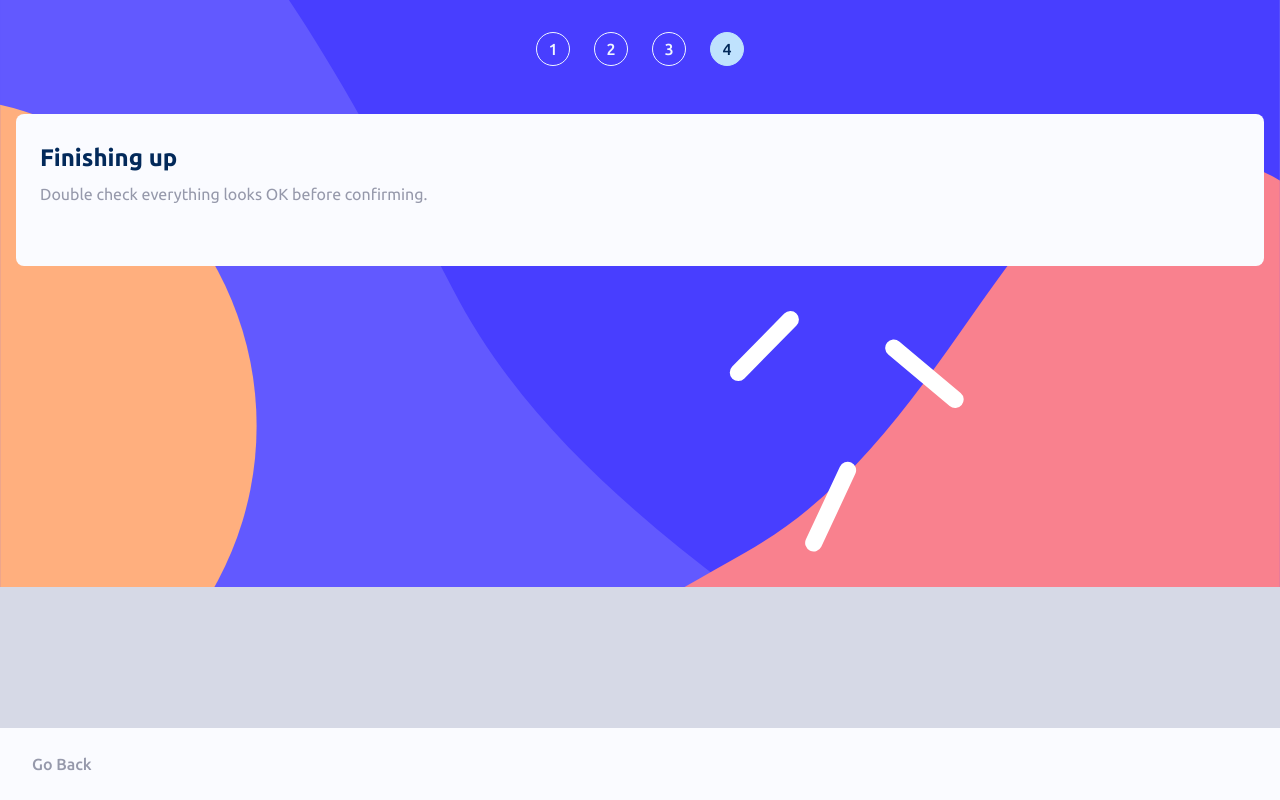
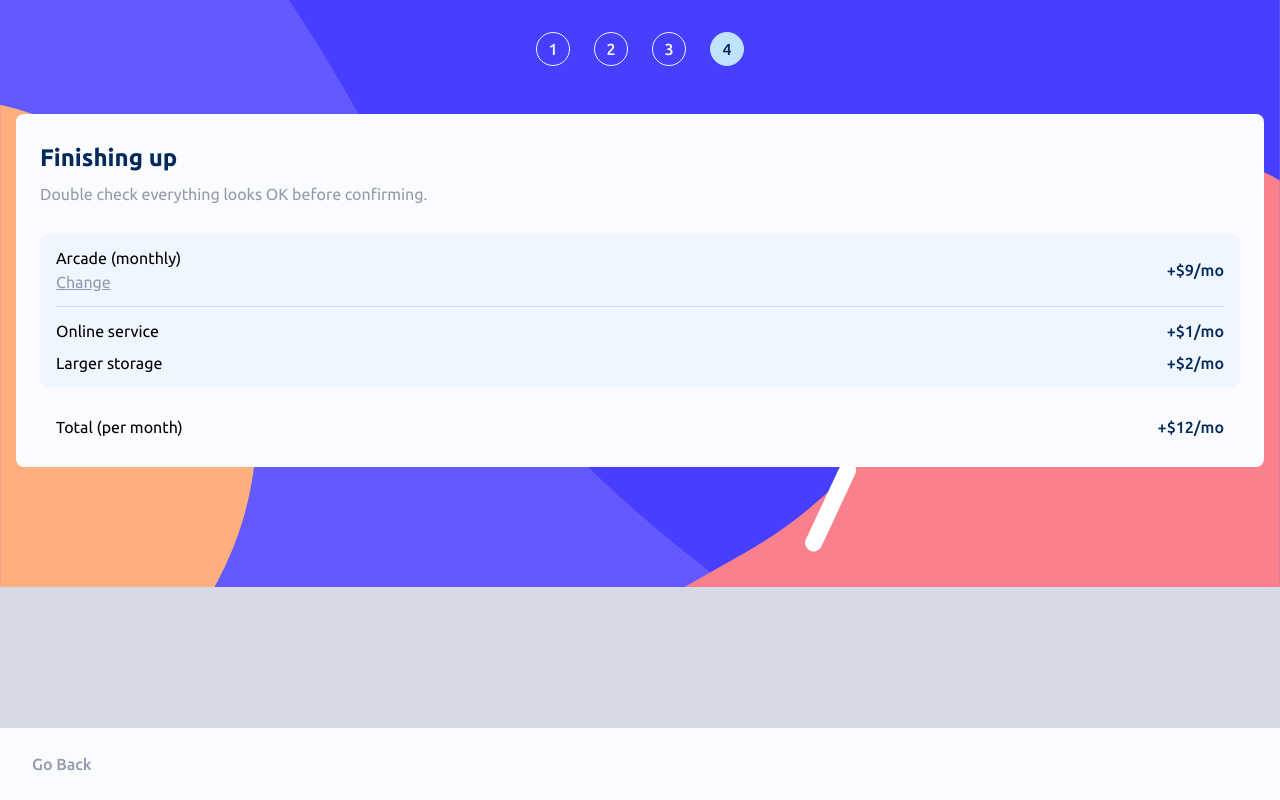
Before and after one commit to Gabrield7/multi-step-form, a React (Vite) app: page /summary in a window 1280 px wide. Built offline with nearby package versions, Linux system fonts and the light colour scheme.

Commit message:
feat: add summary sketch component

```diff
--- a/src/Pages/Info/FormField/index.tsx
+++ b/src/Pages/Info/FormField/index.tsx
@@ -1,6 +1,6 @@
-import { validation } from '../validation.tsx';
+import { useState } from 'react';
+import { validation } from '../validation.ts';
 import clsx from 'clsx';
-import { useState } from 'react';
 import './FormField.scss';
 
 interface IFormFieldProps{
--- a/src/Pages/Plan/SwitchContext.tsx
+++ b/src/Pages/Plan/SwitchContext.tsx
@@ -1,5 +1,4 @@
 import { useState, createContext, ReactNode } from "react";
-import './Plan.scss';
 
 interface ISwitchContextProps {
     check: boolean;
@@ -20,9 +19,7 @@ const SwitchContextProvider =({ children }: ISwitchContextProviderProps) => {
 
     return (
         <SwitchContext.Provider value={{ check, setCheck }}>
-            <div className='plan__container'>
-                {children}
-            </div>
+            {children}
         </SwitchContext.Provider>
     )
 }
--- a/src/Pages/Plan/index.tsx
+++ b/src/Pages/Plan/index.tsx
@@ -3,6 +3,7 @@ import { BodyPage } from '../../Components/BodyPage';
 import { PlanButton } from './PlanButton';
 import { Switch } from './Switch';
 import { SwitchContextProvider } from './SwitchContext';
+import './Plan.scss';
 
 export const Plan = () => {
     return(
@@ -11,11 +12,13 @@ export const Plan = () => {
             subtitle={'You have the option of monthly or yearly billing.'}
         >
             <SwitchContextProvider>
-                <PlanButton iconPath='/assets/images/icon-arcade.svg' title='Arcade' price={9}/>
-                <PlanButton iconPath='/assets/images/icon-advanced.svg' title='Advanced' price={12}/>
-                <PlanButton iconPath='/assets/images/icon-pro.svg' title='Pro' price={15}/>
+                <div className='plan__container'>
+                    <PlanButton iconPath='/assets/images/icon-arcade.svg' title='Arcade' price={9}/>
+                    <PlanButton iconPath='/assets/images/icon-advanced.svg' title='Advanced' price={12}/>
+                    <PlanButton iconPath='/assets/images/icon-pro.svg' title='Pro' price={15}/>
 
-                <Switch />
+                    <Switch />
+                </div>
             </SwitchContextProvider>
         </BodyPage>
     )
--- /dev/null
+++ b/src/Pages/Summary/Service/Service.scss
@@ -0,0 +1,31 @@
+@use '@styles/variables' as *;
+
+.service__container{
+    display: flex;
+    align-items: center;
+    justify-content: space-between;
+    padding: 0 1rem;
+
+    div{
+        display: flex;
+        flex-direction: column;
+        gap: .5rem;
+
+        h3{
+            font-family: $main-font;
+        }
+
+        button{
+            all: unset;
+            font-family: $main-font;
+            color: $cool-gray;
+            text-decoration: underline;
+        }
+    }
+
+    p{
+        font-family: $main-font;
+        color: $marine-blue;
+        font-weight: 500;
+    }
+}
--- /dev/null
+++ b/src/Pages/Summary/Service/index.tsx
@@ -0,0 +1,20 @@
+import './Service.scss';
+
+interface IServiceProps {
+    type: 'plan' | 'addon' | 'total',
+    name: string,
+    price: number
+}
+
+export const Service: React.FC<IServiceProps> = (props) => {
+
+    return (
+        <div className='service__container'>
+            <div>
+                <h3>{props.name}</h3>
+                {props.type === 'plan' && <button>Change</button>}
+            </div>
+            <p>{`+$${props.price}/mo`}</p>
+        </div>
+    )
+}
--- /dev/null
+++ b/src/Pages/Summary/SubscriptionList/SubscriptionList.scss
@@ -0,0 +1,17 @@
+@use '@styles/variables' as *;
+
+.subscription-list__container{
+    display: flex;
+    flex-direction: column;
+    gap: 1rem;
+    background-color: $magnolia;
+    border-radius: .5rem;
+    padding: 1rem 0;
+
+    span{
+        display: block;
+        height: 1px;
+        background-color: $light-gray;
+        margin: 0 1rem;
+    }
+}
--- /dev/null
+++ b/src/Pages/Summary/SubscriptionList/index.tsx
@@ -0,0 +1,13 @@
+import { Service } from '../Service';
+import './SubscriptionList.scss';
+
+export const SubscriptionList = () => {
+    return (
+        <div className='subscription-list__container'>
+            <Service type='plan' name='Arcade (monthly)' price={9}/>
+            <span></span>
+            <Service type='addon' name='Online service' price={1}/>
+            <Service type='addon' name='Larger storage' price={2}/>
+        </div>
+    )
+}
--- a/src/Pages/Summary/Summary.scss
+++ b/src/Pages/Summary/Summary.scss
@@ -1,3 +1,5 @@
 .summary__container{
-
+    display: flex;
+    flex-direction: column;
+    gap: 2rem;
 }
--- a/src/Pages/Summary/index.tsx
+++ b/src/Pages/Summary/index.tsx
@@ -1,4 +1,6 @@
 import { BodyPage } from '../../Components/BodyPage';
+import { SubscriptionList } from './SubscriptionList';
+import { Service } from './Service';
 import './Summary.scss'
 
 export const Summary = () => {
@@ -7,7 +9,10 @@ export const Summary = () => {
             title={'Finishing up'}
             subtitle={'Double check everything looks OK before confirming.'}
         >
-            <div className='addons__container'></div>
+            <div className='summary__container'>
+                <SubscriptionList />
+                <Service type='total' name='Total (per month)' price={12}/>
+            </div>
         </BodyPage>
     )
 };
```
Also changed, not shown: src/Pages/Info/validation.ts (renamed from src/Pages/Info/validation.tsx), 1 other file (tests, documents, lock files or other folders).
